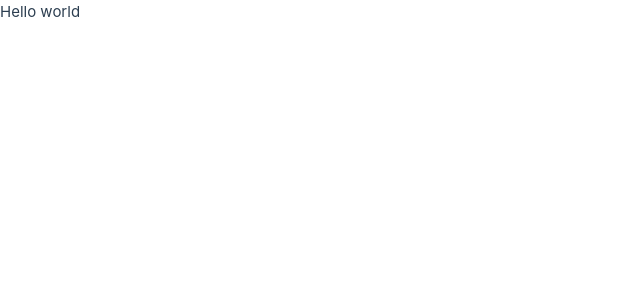
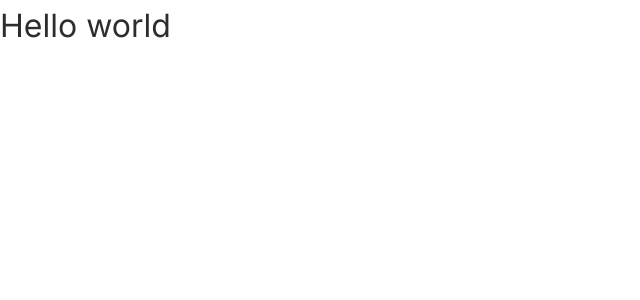
Before and after one commit to AjeaSmith/dictionary-vue, a Vue app: page / in a window 1280 px wide. Shown: the top 300 px of the page, without its empty margins (0-640 px from the left). Built offline with nearby package versions, Linux system fonts and the light colour scheme.

Commit message:
add color vars | fonts etc

```diff
--- a/index.html
+++ b/index.html
@@ -1,13 +1,21 @@
 <!DOCTYPE html>
 <html lang="en">
+
 <head>
   <meta charset="UTF-8">
   <link rel="icon" href="/favicon.ico">
   <meta name="viewport" content="width=device-width, initial-scale=1.0">
   <title>Dictionary App</title>
+  <link rel="preconnect" href="https://fonts.googleapis.com">
+  <link rel="preconnect" href="https://fonts.gstatic.com" crossorigin>
+  <link
+    href="https://fonts.googleapis.com/css2?family=Inconsolata:wght@200..900&family=Inter:ital,opsz,wght@0,14..32,100..900;1,14..32,100..900&family=Lora:ital,wght@0,400..700;1,400..700&display=swap"
+    rel="stylesheet">
 </head>
+
 <body>
   <main id="app"></main>
   <script type="module" src="/src/main.js"></script>
 </body>
+
 </html>
--- a/src/App.vue
+++ b/src/App.vue
@@ -1,5 +1,7 @@
 <script setup></script>
 
-<template>Hello world</template>
+<template>
+  <h1>Hello world</h1>
+</template>
 
-<style scoped></style>
+<style></style>
--- a/src/assets/base.css
+++ b/src/assets/base.css
@@ -1,52 +1,59 @@
 /* color palette from <https://github.com/vuejs/theme> */
 :root {
-  --vt-c-white: #ffffff;
-  --vt-c-white-soft: #f8f8f8;
-  --vt-c-white-mute: #f2f2f2;
+  /* --- FONT FAMILY --- */
+  --ff-inter: "Inter", sans-serif;
+  --ff-lora: "Lora", serif;
+  --ff-mono: "Inconsolata", monospace;
 
-  --vt-c-black: #181818;
-  --vt-c-black-soft: #222222;
-  --vt-c-black-mute: #282828;
+  /* --- SIZES --- */
+  --fs-lg: clamp(2rem, 1.2958rem + 3.0047vw, 4rem);
+  --fs-md: clamp(1.125rem, 0.993rem + 0.5634vw, 1.5rem);
+  --fs-sm: clamp(1rem, 0.912rem + 0.3756vw, 1.25rem);
+  --fs-body: clamp(0.9375rem, 0.8715rem + 0.2817vw, 1.125rem);
+  --fs-xs: 14px;
 
-  --vt-c-indigo: #2c3e50;
+  /* --- COLORS --- */
+  --color-black-900: #050505;
+  --color-black-800: #1f1f1f;
+  --color-black-700: #2d2d2d;
+  /* --color-black-600: #3a3a3a; */
+  --color-gray-400: #757575;
+  --color-gray-300: #e9e9e9;
+  /* --color-gray-200: #f4f4f4; */
+  --color-gray-100: #ffffff;
+  --color-purple: #a445ed;
+  --color-red: #ff5252;
 
-  --vt-c-divider-light-1: rgba(60, 60, 60, 0.29);
-  --vt-c-divider-light-2: rgba(60, 60, 60, 0.12);
-  --vt-c-divider-dark-1: rgba(84, 84, 84, 0.65);
-  --vt-c-divider-dark-2: rgba(84, 84, 84, 0.48);
-
-  --vt-c-text-light-1: var(--vt-c-indigo);
-  --vt-c-text-light-2: rgba(60, 60, 60, 0.66);
-  --vt-c-text-dark-1: var(--vt-c-white);
-  --vt-c-text-dark-2: rgba(235, 235, 235, 0.64);
+  --accent-color: var(--color-purple);
+  --text-secondary: var(--color-gray-400);
+  --separator: var(--color-gray-300);
+  --link: var(--color-gray-400);
+  --error: var(--color-red);
 }
 
-/* semantic color variables for this project */
+/* set theming color variables for this project */
 :root {
-  --color-background: var(--vt-c-white);
-  --color-background-soft: var(--vt-c-white-soft);
-  --color-background-mute: var(--vt-c-white-mute);
+  --background: var(--color-gray-100);
+  --text-primary: var(--color-black-700);
+  --search: #cdcdcd;
+  --icon: var(--color-gray-400);
+}
 
-  --color-border: var(--vt-c-divider-light-2);
-  --color-border-hover: var(--vt-c-divider-light-1);
-
-  --color-heading: var(--vt-c-text-light-1);
-  --color-text: var(--vt-c-text-light-1);
-
-  --section-gap: 160px;
+[data-theme="dark"] {
+  :root {
+    --background: var(--color-black-900);
+    --text-primary: var(--color-gray-100);
+    --search: var(--color-black-800);
+    --icon: var(--color-purple);
+  }
 }
 
 @media (prefers-color-scheme: dark) {
   :root {
-    --color-background: var(--vt-c-black);
-    --color-background-soft: var(--vt-c-black-soft);
-    --color-background-mute: var(--vt-c-black-mute);
-
-    --color-border: var(--vt-c-divider-dark-2);
-    --color-border-hover: var(--vt-c-divider-dark-1);
-
-    --color-heading: var(--vt-c-text-dark-1);
-    --color-text: var(--vt-c-text-dark-2);
+    --background: var(--color-black-900);
+    --text-primary: var(--color-gray-100);
+    --search: var(--color-black-800);
+    --icon: var(--color-purple);
   }
 }
 
@@ -59,13 +66,12 @@
 }
 
 body {
-  color: var(--color-text);
-  background: var(--color-background);
+  color: var(--text-primary);
+  background: var(--background);
   transition: color 0.5s, background-color 0.5s;
   line-height: 1.6;
-  font-family: Inter, -apple-system, BlinkMacSystemFont, "Segoe UI", Roboto, Oxygen, Ubuntu,
-    Cantarell, "Fira Sans", "Droid Sans", "Helvetica Neue", sans-serif;
-  font-size: 15px;
+  font-family: var(--ff-inter);
+  font-size: var(--ff-body);
   text-rendering: optimizeLegibility;
   -webkit-font-smoothing: antialiased;
   -moz-osx-font-smoothing: grayscale;
```
Lines whose indentation alone changed are shown as unchanged.
